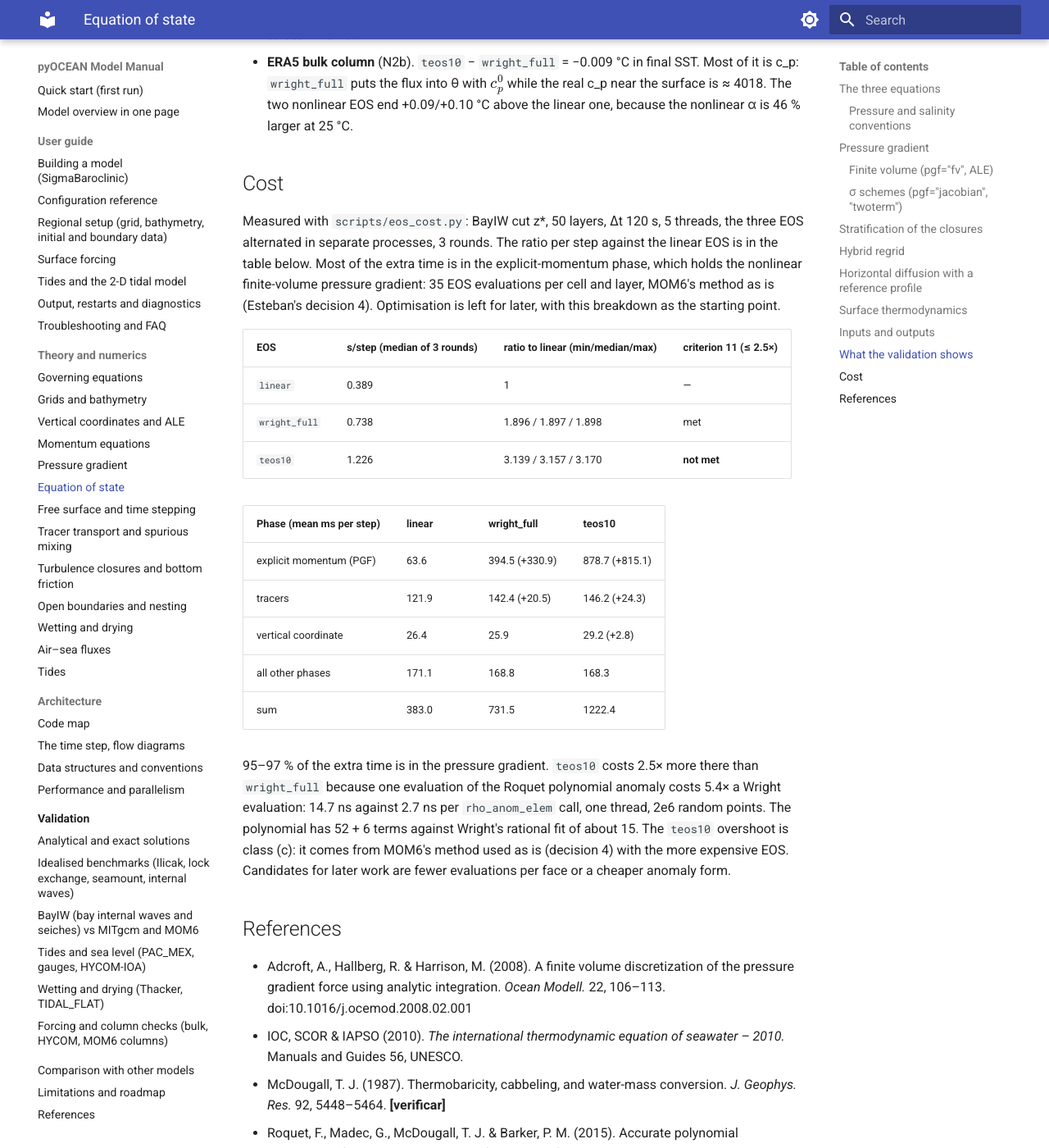
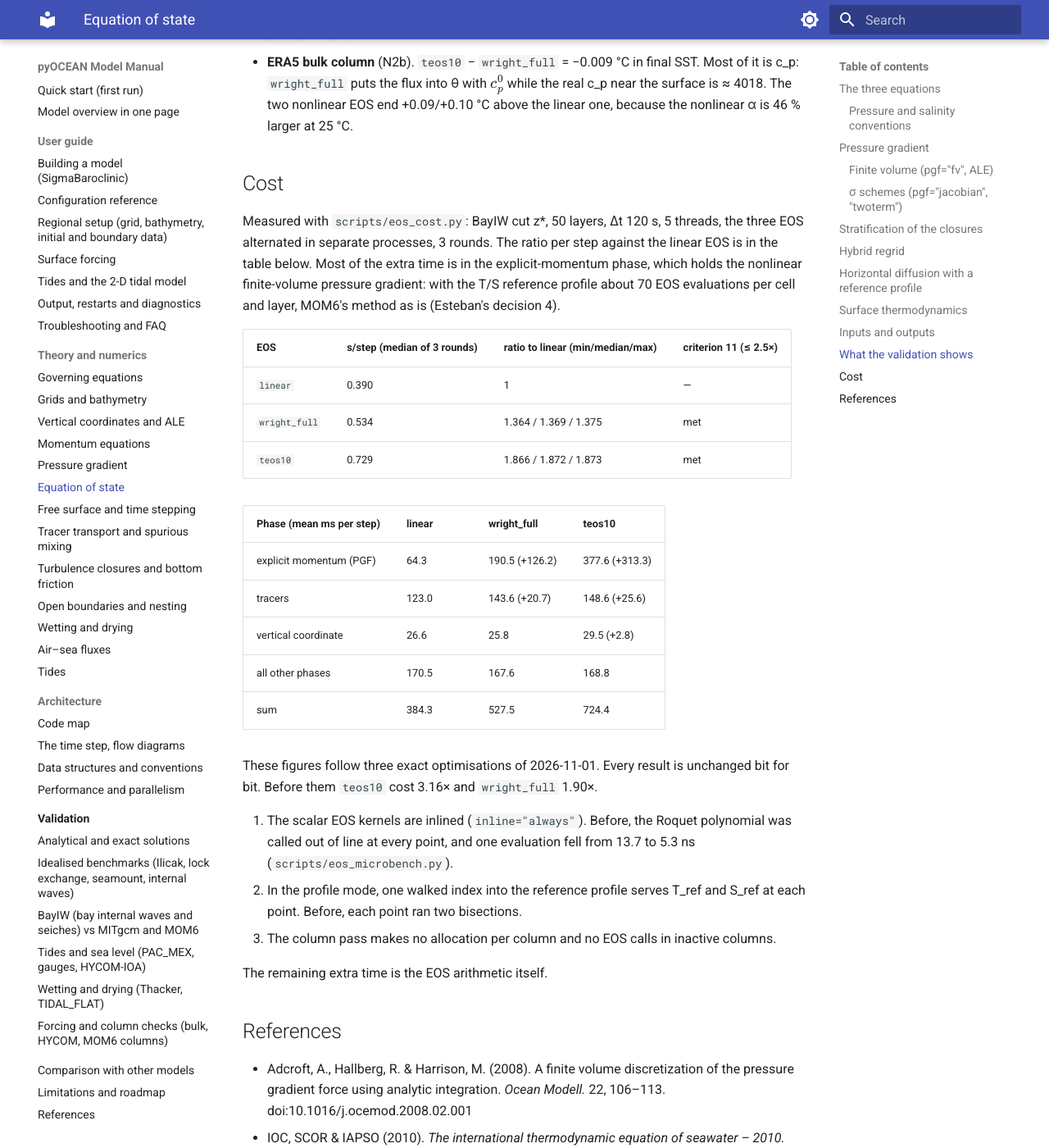
Before and after one commit to Estebanovich/pyOCEAN, an MkDocs documentation site: the page built from docs/manual/theory/equation-of-state.md, in a window 1280 px wide and 1400 px high, scrolled down 6042 px. Shown: the whole window at 82% size. Built offline with MkDocs 1.6.1 and Material for MkDocs 9.7.7, drawn with Linux system fonts in a browser that asks for light colours.

Commit message:
TEOS-10 cost 4: criterion 11 met for teos10 (1.872x) and wright_full (1.369x), docs updated
scripts/eos_cost.py, 3 alternated rounds, BayIW cut z*: linear 0.390, wright_full 0.534, teos10 0.729 s/step
(before 0.738 / 1.226). Every result bit for bit with 8a2bc3a: full suite 2127 passed (2 BayIW-SSD failures),
9/9 smoke hashes identical to main.

Co-Authored-By: Claude Opus 5.5 <noreply@anthropic.com>
Claude-Session: https://claude.ai/code/session_01DapNDveddxQLd53ugW9ton

```diff
--- a/docs/manual/theory/equation-of-state.md
+++ b/docs/manual/theory/equation-of-state.md
@@ -217,29 +217,33 @@ From `validation/teos10/README.md` (WOA23 Gulf Stream profile, 39.5 °N 70.5 °W
 
 Measured with `scripts/eos_cost.py`: BayIW cut z\*, 50 layers, Δt 120 s, 5 threads, the three EOS alternated in
 separate processes, 3 rounds. The ratio per step against the linear EOS is in the table below. Most of the extra
-time is in the explicit-momentum phase, which holds the nonlinear finite-volume pressure gradient: 35 EOS
-evaluations per cell and layer, MOM6's method as is (Esteban's decision 4). Optimisation is left for later, with
-this breakdown as the starting point.
+time is in the explicit-momentum phase, which holds the nonlinear finite-volume pressure gradient: with the T/S
+reference profile about 70 EOS evaluations per cell and layer, MOM6's method as is (Esteban's decision 4).
 
 | EOS | s/step (median of 3 rounds) | ratio to linear (min/median/max) | criterion 11 (≤ 2.5×) |
 |---|---|---|---|
-| `linear` | 0.389 | 1 | — |
-| `wright_full` | 0.738 | 1.896 / 1.897 / 1.898 | met |
-| `teos10` | 1.226 | 3.139 / 3.157 / 3.170 | **not met** |
+| `linear` | 0.390 | 1 | — |
+| `wright_full` | 0.534 | 1.364 / 1.369 / 1.375 | met |
+| `teos10` | 0.729 | 1.866 / 1.872 / 1.873 | met |
 
 | Phase (mean ms per step) | linear | wright_full | teos10 |
 |---|---|---|---|
-| explicit momentum (PGF) | 63.6 | 394.5 (+330.9) | 878.7 (+815.1) |
-| tracers | 121.9 | 142.4 (+20.5) | 146.2 (+24.3) |
-| vertical coordinate | 26.4 | 25.9 | 29.2 (+2.8) |
-| all other phases | 171.1 | 168.8 | 168.3 |
-| sum | 383.0 | 731.5 | 1222.4 |
+| explicit momentum (PGF) | 64.3 | 190.5 (+126.2) | 377.6 (+313.3) |
+| tracers | 123.0 | 143.6 (+20.7) | 148.6 (+25.6) |
+| vertical coordinate | 26.6 | 25.8 | 29.5 (+2.8) |
+| all other phases | 170.5 | 167.6 | 168.8 |
+| sum | 384.3 | 527.5 | 724.4 |
 
-95–97 % of the extra time is in the pressure gradient. `teos10` costs 2.5× more there than `wright_full` because one
-evaluation of the Roquet polynomial anomaly costs 5.4× a Wright evaluation: 14.7 ns against 2.7 ns per
-`rho_anom_elem` call, one thread, 2e6 random points. The polynomial has 52 + 6 terms against Wright's rational
-fit of about 15. The `teos10` overshoot is class (c): it comes from MOM6's method used as is (decision 4) with
-the more expensive EOS. Candidates for later work are fewer evaluations per face or a cheaper anomaly form.
+These figures follow three exact optimisations of 2026-11-01. Every result is unchanged bit for bit. Before them
+`teos10` cost 3.16× and `wright_full` 1.90×.
+
+1. The scalar EOS kernels are inlined (`inline="always"`). Before, the Roquet polynomial was called out of line
+   at every point, and one evaluation fell from 13.7 to 5.3 ns (`scripts/eos_microbench.py`).
+2. In the profile mode, one walked index into the reference profile serves T_ref and S_ref at each point. Before,
+   each point ran two bisections.
+3. The column pass makes no allocation per column and no EOS calls in inactive columns.
+
+The remaining extra time is the EOS arithmetic itself.
 
 ## References
 
```
Also changed, not shown: CLAUDE.md (+2 -2 lines), docs/design/vision_roadmap.md (+2 -2 lines), validation/teos10/README.md (+32 -27 lines).
